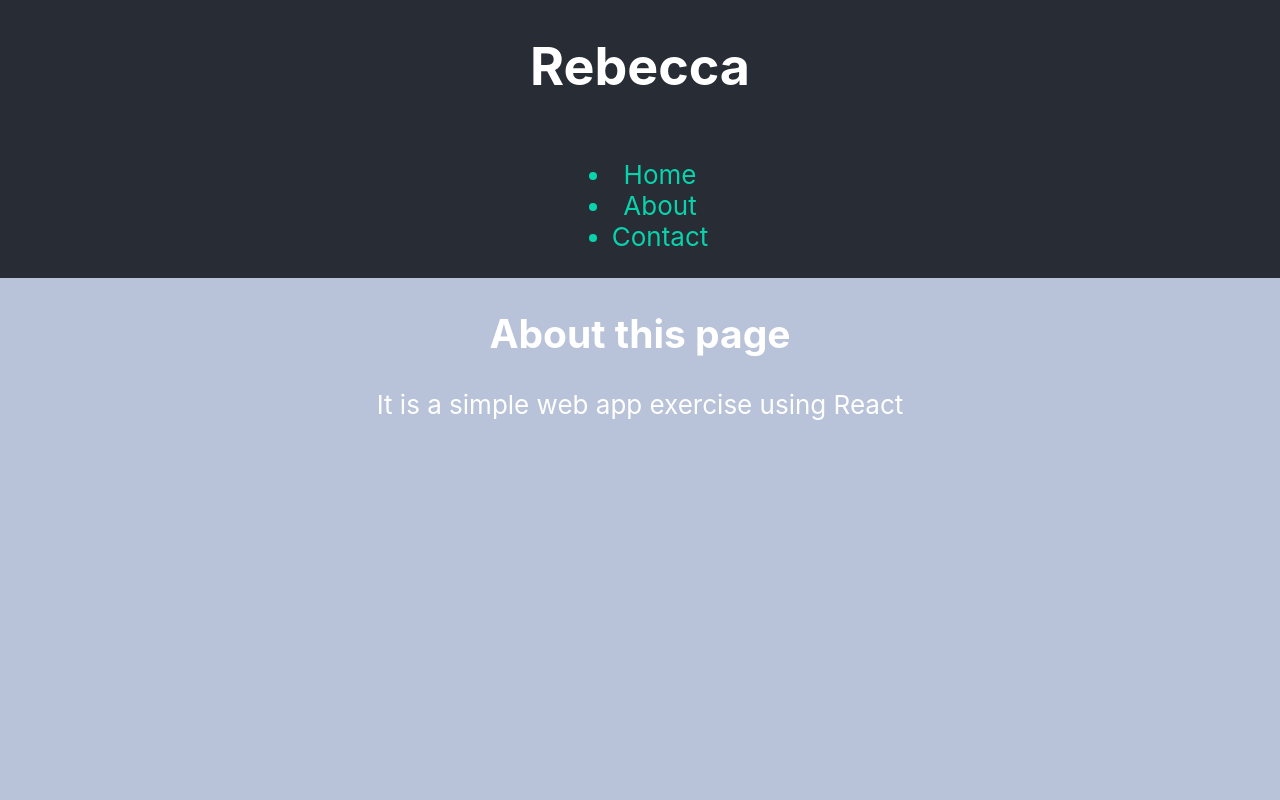
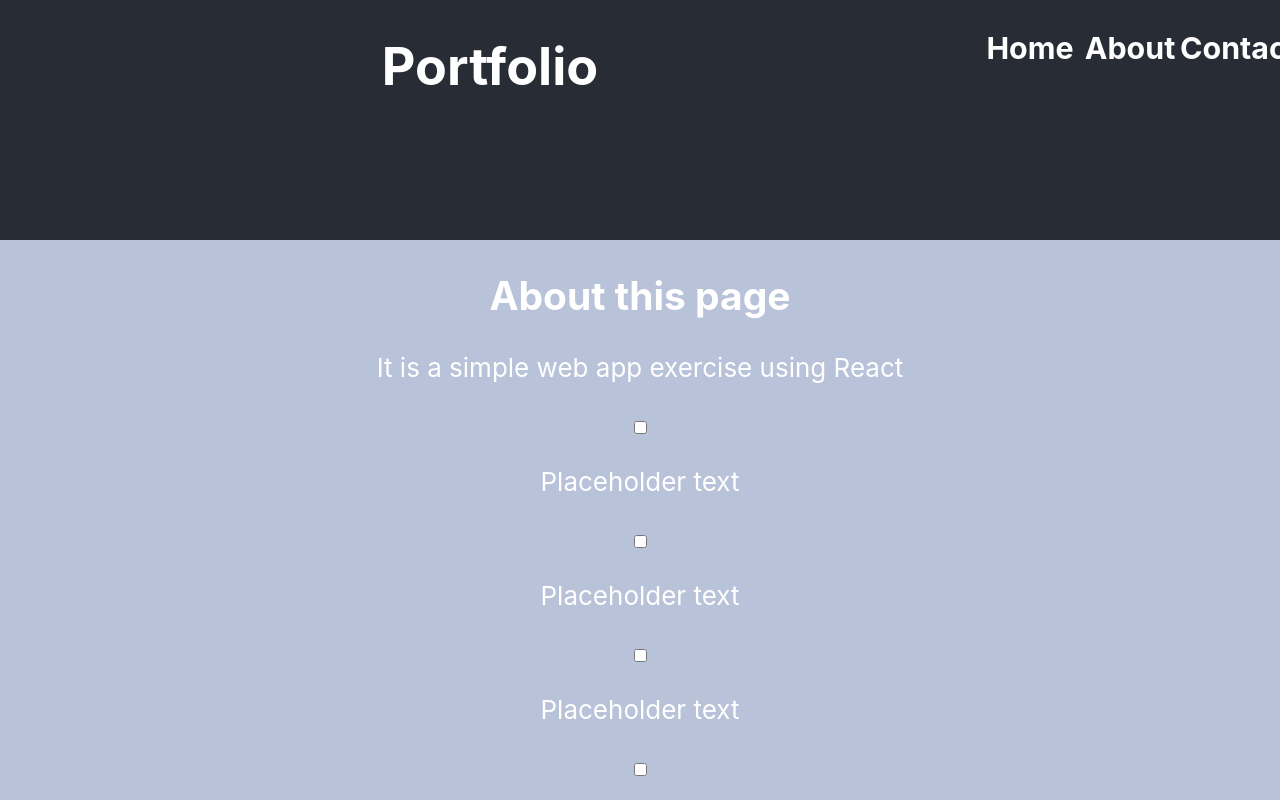
Before and after one commit to becc-mu/web-app, a React (Create React App) app: page / in a window 1280 px wide. Shown: the top 800 px of the page. Built offline with nearby package versions, Linux system fonts and the light colour scheme.

Commit message:
some styling added

```diff
--- a/src/App.css
+++ b/src/App.css
@@ -1,3 +1,36 @@
+.flex-container {
+  display: flex;
+  /* height: 200px;
+  align-items: flex-start; */
+  font-size: calc(10px + 2vmin);
+  color: white;
+  background-color: #282c34;
+  min-height: 30vh;
+  margin: 0;
+}
+
+/* .flex-container > div {
+  background-color: #f1f1f1;
+  width: 100px;
+  margin: 10px;
+  text-align: center;
+  line-height: 75px;
+  font-size: 30px;
+} */
+.flex-container > .flex-item {
+  flex: auto;
+}
+
+.flex-container > .raw-item {
+  background-color: #282c34;
+  justify-content: flex-end;
+  align-items: baseline;
+  width: 100px;
+}
+
+body {
+  margin: 0;
+}
 .App {
   text-align: center;
 }
@@ -10,11 +43,12 @@
   background-color: #282c34;
   min-height: 30vh;
   display: flex;
-  flex-direction: column;
-  align-items: center;
-  justify-content: center;
+  flex-direction: row;
+  align-items: stretch;
+  /* justify-content: flex-end; */
   font-size: calc(10px + 2vmin);
   color: white;
+  margin: 0;
 }
 
 .App-content {
@@ -32,6 +66,44 @@
   color: #09d3ac;
 }
 
-.App-navbar {
+.navbar {
+  height: 100px;
+  background-color: #333;
   color: #09d3ac;
+  margin-bottom: 15px;
+  text-align: center;
+  font-size: 30px;
+  display: flex;
+  justify-content: center;
+  align-items: center;
+  list-style: none;
+  justify-self: right;
 }
+
+ul {
+  /* display: inline-block; */
+  /* justify-self: right; */
+  list-style-type: none;
+  padding: 0;
+  margin: 0;
+  overflow: hidden;
+}
+
+li {
+  /* padding-right: 10px;
+  display: inline;
+  text-align: -webkit-match-parent; */
+  float: right;
+}
+
+ li a {
+  float:right;
+  text-decoration:none;
+  background-color:#328de7;
+  font-size:18px;
+  padding: 8px;
+  display: block;
+  transition: all 0.5s ease 0s;
+  display: inline-block;
+  justify-self: right;
+}
--- a/src/App.js
+++ b/src/App.js
@@ -1,21 +1,19 @@
 import React from 'react';
 import './App.css';
-import Myinfo from './components/MyInfo';
-import NavBar from './components/NavBar';
+// import Myinfo from './components/MyInfo';
+// import NavBar from './components/NavBar';
 import MainContent from './components/MainContent';
+import TodoList from './components/TodoList';
 import Footer from './components/Footer';
+import Header from './components/Header';
 
 function App() {
   return (
     <div className="App">
-      <header className="App-header">
-        <Myinfo />
-        <navbar className="App-navbar">
-          <NavBar />
-        </navbar>
-      </header>
+          <Header />
       <main className="App-content">
         <MainContent />
+        <TodoList />
       </main>
       <Footer />
     </div>
--- /dev/null
+++ b/src/components/Header.js
@@ -0,0 +1,10 @@
+import React from 'react';
+import NavBar from './NavBar';
+
+function Header() {
+  return(
+    <NavBar />
+  )
+}
+
+export default Header;
--- a/src/components/NavBar.js
+++ b/src/components/NavBar.js
@@ -1,14 +1,14 @@
 import React from 'react';
+import '../App.css';
 
 function NavBar() {
   return(
-    <nav>
-      <ul>
-        <li>Home</li>
-        <li>About</li>
-        <li>Contact</li>
-      </ul>
-    </nav>
+    <div className="flex-container">
+      <div className="flex-item"><h1>Portfolio</h1></div>
+      <div className="raw-item"><h3>Home</h3></div>
+      <div className="raw-item"><h3>About</h3></div>
+      <div className="raw-item"><h3>Contact</h3></div>
+    </div>
   )
 }
 
--- /dev/null
+++ b/src/components/TodoList.js
@@ -0,0 +1,18 @@
+import React from 'react';
+
+function TodoList() {
+  return(
+    <div>
+      <input type="checkbox" />
+      <p>Placeholder text</p>
+      <input type="checkbox" />
+      <p>Placeholder text</p>
+      <input type="checkbox" />
+      <p>Placeholder text</p>
+      <input type="checkbox" />
+      <p>Placeholder text</p>
+    </div>
+  )
+}
+
+export default TodoList
```
